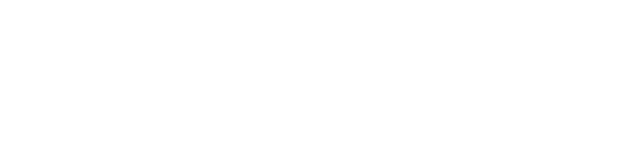
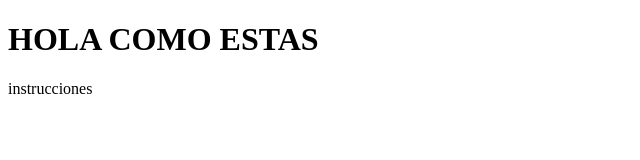
Before and after one commit to DnaXruz/prueba, a plain HTML site: page index.html in a window 1280 px wide. Shown: the whole page, without its empty margins (0-640 px from the left). Drawn offline with Linux system fonts and the light colour scheme.

```diff
--- a/index.html
+++ b/index.html
@@ -6,6 +6,8 @@
     <title>Sistema de Registro de Juegos</title>
 </head>
 <body>
+    <h1>HOLA COMO ESTAS</h1>
+    <p>instrucciones</p>
     <script src="app.js"></script>
 </body>
 </html>
```
